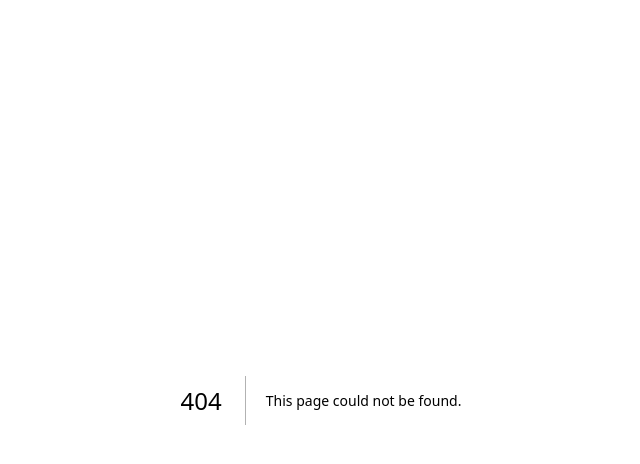
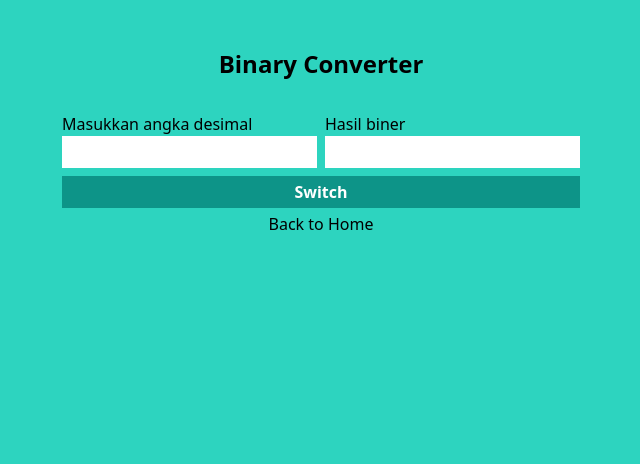
Before and after one commit to hadhaz/cs-useful-tools, a Next.js app: page /binary-converter in a window 1280 px wide. Before the commit this address had no page. Shown: the top 464 px of the page, without its empty margins (319-959 px from the left). Built offline with nearby package versions, Linux system fonts and the light colour scheme.

Commit message:
add binary converter

```diff
--- /dev/null
+++ b/core/components/BackHome.tsx
@@ -0,0 +1,11 @@
+import Link from "next/link";
+
+export default function BackHome() {
+  return (
+    <Link href='/'>
+      <div className='mt-4 bg-slate-200 py-1 px-3 rounded-sm shadow-md hover:bg-slate-400 duration-100 text-center w-44'>
+        Back to Home
+      </div>
+    </Link>
+  );
+}
--- /dev/null
+++ b/pages/binary-converter.tsx
@@ -0,0 +1,91 @@
+import useMinHeight from "../core/hooks/useMinHeight";
+import React, { useState } from "react";
+import BackHome from "../core/components/BackHome";
+
+export default function BinaryConverter() {
+  const [clearence, upper, lower] = useMinHeight();
+  const [binaryInput, setBinaryInput] = useState<boolean>(false);
+  const [answer, setAnswer] = useState<{ binary: string; decimal: number }>({
+    binary: "",
+    decimal: 0,
+  });
+
+  function submitHandler(e: React.FormEvent<HTMLFormElement>) {
+    e.preventDefault();
+  }
+
+  function convertHandler(e: React.ChangeEvent<HTMLInputElement>) {
+    const input = e.target.value;
+    const { binary, decimal } = converter(
+      input,
+      binaryInput ? "binary" : "decimal"
+    );
+    console.log(binary, decimal);
+    setAnswer({
+      binary,
+      decimal,
+    });
+  }
+
+  function switchHandler(e: React.MouseEvent<HTMLButtonElement>) {
+    e.preventDefault();
+    setBinaryInput(!binaryInput);
+  }
+
+  const promptBinary = "Masukkan angka biner";
+  const promptDecimal = "Masukkan angka desimal";
+  const answerBinary = "Hasil biner";
+  const answerDecimal = "Hasil desimal";
+
+  return (
+    <div style={{ minHeight: clearence }} className='bg-teal-400 pt-12 flex flex-col items-center'>
+      <h1 className='text-center text-2xl font-semibold mb-8'>
+        Binary Converter
+      </h1>
+      <div className='flex justify-center'>
+        <form
+          className='grid grid-cols-2 gap-x-2 w-full max-w-[800px] mx-3'
+          onSubmit={submitHandler}
+        >
+          <div className='flex flex-col'>
+            <label htmlFor='decimal' className=''>
+              {binaryInput ? promptBinary : promptDecimal}
+            </label>
+            <input
+              onChange={convertHandler}
+              type='text'
+              className='outline-none py-1 px-3'
+            />
+          </div>
+          <div className='flex flex-col'>
+            <label htmlFor='binary'>
+              {binaryInput ? answerDecimal : answerBinary}
+            </label>
+            <div className='bg-white h-full outline-none py-1 px-3 overflow-scroll'>
+              {binaryInput ? answer.decimal : answer.binary}
+            </div>
+          </div>
+          <button
+            onClick={switchHandler}
+            className='py-1 px-3 col-span-2 bg-teal-600 text-white font-semibold mt-2'
+          >
+            Switch
+          </button>
+        </form>
+      </div>
+      <BackHome />
+    </div>
+  );
+}
+
+const converter = (input: string, type: string) => {
+  if (type === "binary") {
+    const binary = input;
+    const decimal = parseInt(binary, 2);
+    return { binary, decimal };
+  } else {
+    const decimal = parseInt(input);
+    const binary = decimal.toString(2);
+    return { binary, decimal };
+  }
+};
--- a/pages/index.tsx
+++ b/pages/index.tsx
@@ -1,149 +1,53 @@
-import { useRef, useState } from "react";
+import Link from "next/link";
 import useMinHeight from "../core/hooks/useMinHeight";
+
+const data = [
+  {
+    name: "subnet-calculator",
+    title: "Subnet Calculator",
+    url: "/subnet-calculator",
+    id: "CALC1",
+  },
+  {
+    name: "binary-converter",
+    title: "Binary Converter",
+    url: "/binary-converter",
+    id: "CONV1",
+  },
+];
 
 export default function Home() {
   const [clearence, upper, lower] = useMinHeight();
-  const [validity, setValidity] = useState<boolean>(false);
-  const [status, setStatus] = useState<"idle" | "on-check">("idle");
-  const [answer, setAnswer] = useState<{
-    broadcast: string;
-    hostCount: number;
-    maskStr: string;
-    subnet: string;
-  }>({
-    broadcast: "",
-    hostCount: 0,
-    maskStr: "",
-    subnet: "",
-  });
-
-  const inputRef = useRef<HTMLInputElement>(null);
-
-  function handleSubmit(e: React.FormEvent<HTMLFormElement>) {
-    e.preventDefault();
-    const input = inputRef.current!.value;
-
-    setStatus("on-check");
-
-    if (validate(input)) {
-      setValidity(true);
-    } else {
-      setValidity(false);
-      return;
-    }
-
-    const { broadcast, hostCount, maskStr, subnet } = calculate(
-      inputRef.current!.value
-    );
-
-    setAnswer({
-      broadcast,
-      hostCount,
-      maskStr,
-      subnet,
-    });
-  }
-
-  const statusColor = validity
-    ? "bg-green-400 text-slate-900"
-    : "bg-red-500 text-slate-100";
-
   return (
     <div
-      className='bg-yellow-500 flex flex-col items-center pt-20'
       style={{ minHeight: clearence }}
+      className='bg-yellow-200 flex pt-12 flex-col items-center'
     >
-      {status === "on-check" && (
-        <div
-          className={[
-            "absolute top-0 w-full text-center py-1 text-lg font-medium",
-            statusColor,
-          ].join(" ")}
-        >
-          {validity ? "Success" : "Invalid Input"}
-        </div>
-      )}
-      <h1 className='text-2xl mb-3 font-semibold'>Subnetting Calculator</h1>
-      <form onSubmit={handleSubmit} className='flex flex-col gap-2'>
-        <input
-          onFocus={() => setStatus("idle")}
-          ref={inputRef}
-          type='text'
-          placeholder='198.53.67.0/28'
-          className='outline-none py-1 px-3 text-xl'
-        />
-        <button
-          type='submit'
-          className='bg-amber-700 hover:bg-amber-500 duration-150 font-medium text-lg text-white py-1 px-4'
-        >
-          Calculate
-        </button>
-      </form>
-      <div className='bg-slate-100 shadow-lg flex flex-col gap-1 rounded-md min-w-[40vw] w-fit mt-6 px-6 py-4'>
-        <div className='flex gap-1'>
-          <h3>Subnet Mask Address:</h3>
-          <p>{answer.maskStr}</p>
-        </div>
-        <div className='flex gap-1'>
-          <h3>Subnet Address:</h3>
-          <p>{answer.subnet}</p>
-        </div>
-        <div className='flex gap-1'>
-          <h3>Broadcast Address:</h3>
-          <p>{answer.broadcast}</p>
-        </div>
-        <div className='flex gap-1'>
-          <h3>Jumlah Host Tiap Subnet:</h3>
-          <p>{answer.hostCount}</p>
-        </div>
-      </div>
+      <h1 className='text-2xl font-semibold'>List Aplikasi</h1>
+      <table className='mt-6 border-collapse border border-black'>
+        <thead className='bg-yellow-400'>
+          <tr>
+            <th className='font-semibold border border-black min-w-[256px] w-[40vw] py-1 text-center'>
+              Nama Aplikasi
+            </th>
+            <th className='border border-black text-center font-semibold w-24 py-1'>
+              URL
+            </th>
+          </tr>
+        </thead>
+        <tbody>
+          {data.map(item => (
+            <tr key={item.id}>
+              <td className='border border-black min-w-[256px] w-[40vw] py-1 text-center'>
+                {item.title}
+              </td>
+              <td className='border text-center text-indigo-700 font-semibold border-black w-24 py-1'>
+                <Link href={item.url}>Click</Link>
+              </td>
+            </tr>
+          ))}
+        </tbody>
+      </table>
     </div>
   );
 }
-
-const validate = (input: string) => {
-  const regex = /^([0-9]{1,3}\.){3}[0-9]{1,3}\/[0-9]{1,2}$/;
-  if (regex.test(input)) {
-    const [ip, mask] = input.split("/");
-    const ipArr = ip.split(".");
-    const maskNum = Number(mask);
-    if (maskNum > 32) return false;
-    if (ipArr.some(num => Number(num) > 255)) return false;
-    return true;
-  }
-
-  return false;
-};
-
-const calculate = (input: string) => {
-  const [ip, mask] = input.split("/");
-  let maskNum = Number(mask);
-  const ipArr = ip.split(".");
-  const hostCount = 2 ** (32 - maskNum) - 2;
-
-  const maskArr = Array(4)
-    .fill(0)
-    .map((_, i) => {
-      if (maskNum > 8) {
-        maskNum -= 8;
-        return 255;
-      } else if (maskNum > 0) {
-        const mask = 255 - (2 ** (8 - maskNum) - 1);
-        maskNum = 0;
-        return mask;
-      } else {
-        return 0;
-      }
-    });
-
-  const subnetArr = ipArr.map((num, i) => Number(num) & maskArr[i]);
-  const broadcastArr = subnetArr.map((num, i) => num | (255 - maskArr[i]));
-  const maskStr = maskArr.join(".");
-
-  return {
-    subnet: subnetArr.join("."),
-    broadcast: broadcastArr.join("."),
-    hostCount,
-    maskStr,
-  };
-};
--- /dev/null
+++ b/pages/subnet-calculator.tsx
@@ -0,0 +1,151 @@
+import { useRef, useState } from "react";
+import BackHome from "../core/components/BackHome";
+import useMinHeight from "../core/hooks/useMinHeight";
+
+export default function SubnetCalculator() {
+  const [clearence, upper, lower] = useMinHeight();
+  const [validity, setValidity] = useState<boolean>(false);
+  const [status, setStatus] = useState<"idle" | "on-check">("idle");
+  const [answer, setAnswer] = useState<{
+    broadcast: string;
+    hostCount: number;
+    maskStr: string;
+    subnet: string;
+  }>({
+    broadcast: "",
+    hostCount: 0,
+    maskStr: "",
+    subnet: "",
+  });
+
+  const inputRef = useRef<HTMLInputElement>(null);
+
+  function handleSubmit(e: React.FormEvent<HTMLFormElement>) {
+    e.preventDefault();
+    const input = inputRef.current!.value;
+
+    setStatus("on-check");
+
+    if (validate(input)) {
+      setValidity(true);
+    } else {
+      setValidity(false);
+      return;
+    }
+
+    const { broadcast, hostCount, maskStr, subnet } = calculate(
+      inputRef.current!.value
+    );
+
+    setAnswer({
+      broadcast,
+      hostCount,
+      maskStr,
+      subnet,
+    });
+  }
+
+  const statusColor = validity
+    ? "bg-green-400 text-slate-900"
+    : "bg-red-500 text-slate-100";
+
+  return (
+    <div
+      className='bg-yellow-500 flex flex-col items-center pt-20'
+      style={{ minHeight: clearence }}
+    >
+      {status === "on-check" && (
+        <div
+          className={[
+            "absolute top-0 w-full text-center py-1 text-lg font-medium",
+            statusColor,
+          ].join(" ")}
+        >
+          {validity ? "Success" : "Invalid Input"}
+        </div>
+      )}
+      <h1 className='text-2xl mb-3 font-semibold'>Subnetting Calculator</h1>
+      <form onSubmit={handleSubmit} className='flex flex-col gap-2'>
+        <input
+          onFocus={() => setStatus("idle")}
+          ref={inputRef}
+          type='text'
+          placeholder='198.53.67.0/28'
+          className='outline-none py-1 px-3 text-xl'
+        />
+        <button
+          type='submit'
+          className='bg-amber-700 hover:bg-amber-500 duration-150 font-medium text-lg text-white py-1 px-4'
+        >
+          Calculate
+        </button>
+      </form>
+      <div className='bg-slate-100 shadow-lg flex flex-col gap-1 rounded-md min-w-[40vw] w-fit mt-6 px-6 py-4'>
+        <div className='flex gap-1'>
+          <h3>Subnet Mask Address:</h3>
+          <p>{answer.maskStr}</p>
+        </div>
+        <div className='flex gap-1'>
+          <h3>Subnet Address:</h3>
+          <p>{answer.subnet}</p>
+        </div>
+        <div className='flex gap-1'>
+          <h3>Broadcast Address:</h3>
+          <p>{answer.broadcast}</p>
+        </div>
+        <div className='flex gap-1'>
+          <h3>Jumlah Host Tiap Subnet:</h3>
+          <p>{answer.hostCount}</p>
+        </div>
+      </div>
+      <BackHome />
+    </div>
+  );
+}
+
+const validate = (input: string) => {
+  const regex = /^([0-9]{1,3}\.){3}[0-9]{1,3}\/[0-9]{1,2}$/;
+  if (regex.test(input)) {
+    const [ip, mask] = input.split("/");
+    const ipArr = ip.split(".");
+    const maskNum = Number(mask);
+    if (maskNum > 32) return false;
+    if (ipArr.some(num => Number(num) > 255)) return false;
+    return true;
+  }
+
+  return false;
+};
+
+const calculate = (input: string) => {
+  const [ip, mask] = input.split("/");
+  let maskNum = Number(mask);
+  const ipArr = ip.split(".");
+  const hostCount = 2 ** (32 - maskNum) - 2;
+
+  const maskArr = Array(4)
+    .fill(0)
+    .map((_, i) => {
+      if (maskNum > 8) {
+        maskNum -= 8;
+        return 255;
+      } else if (maskNum > 0) {
+        const mask = 255 - (2 ** (8 - maskNum) - 1);
+        maskNum = 0;
+        return mask;
+      } else {
+        return 0;
+      }
+    });
+
+  const subnetArr = ipArr.map((num, i) => Number(num) & maskArr[i]);
+  const broadcastArr = subnetArr.map((num, i) => num | (255 - maskArr[i]));
+  const maskStr = maskArr.join(".");
+
+  return {
+    subnet: subnetArr.join("."),
+    broadcast: broadcastArr.join("."),
+    hostCount,
+    maskStr,
+  };
+};
```
